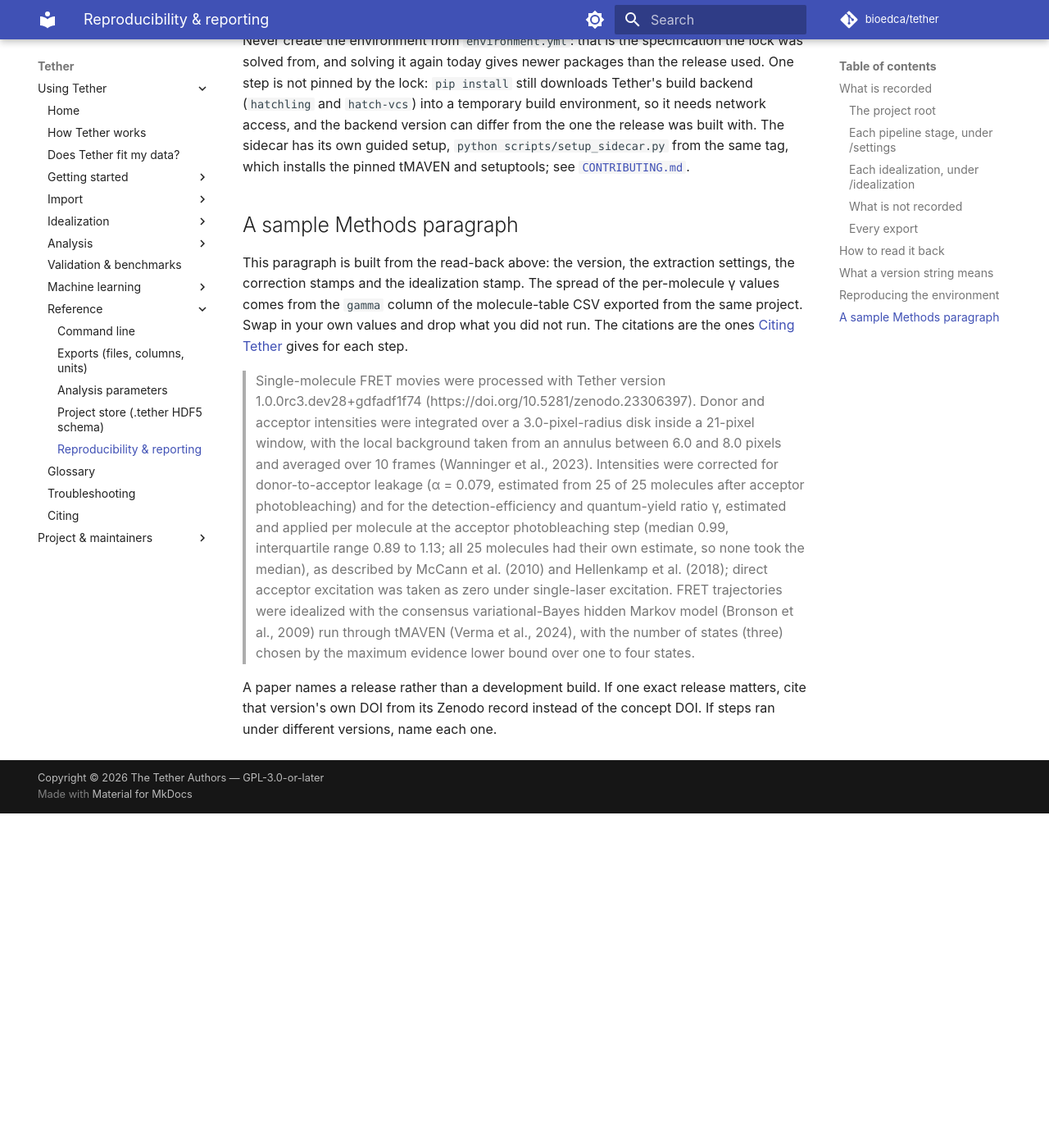
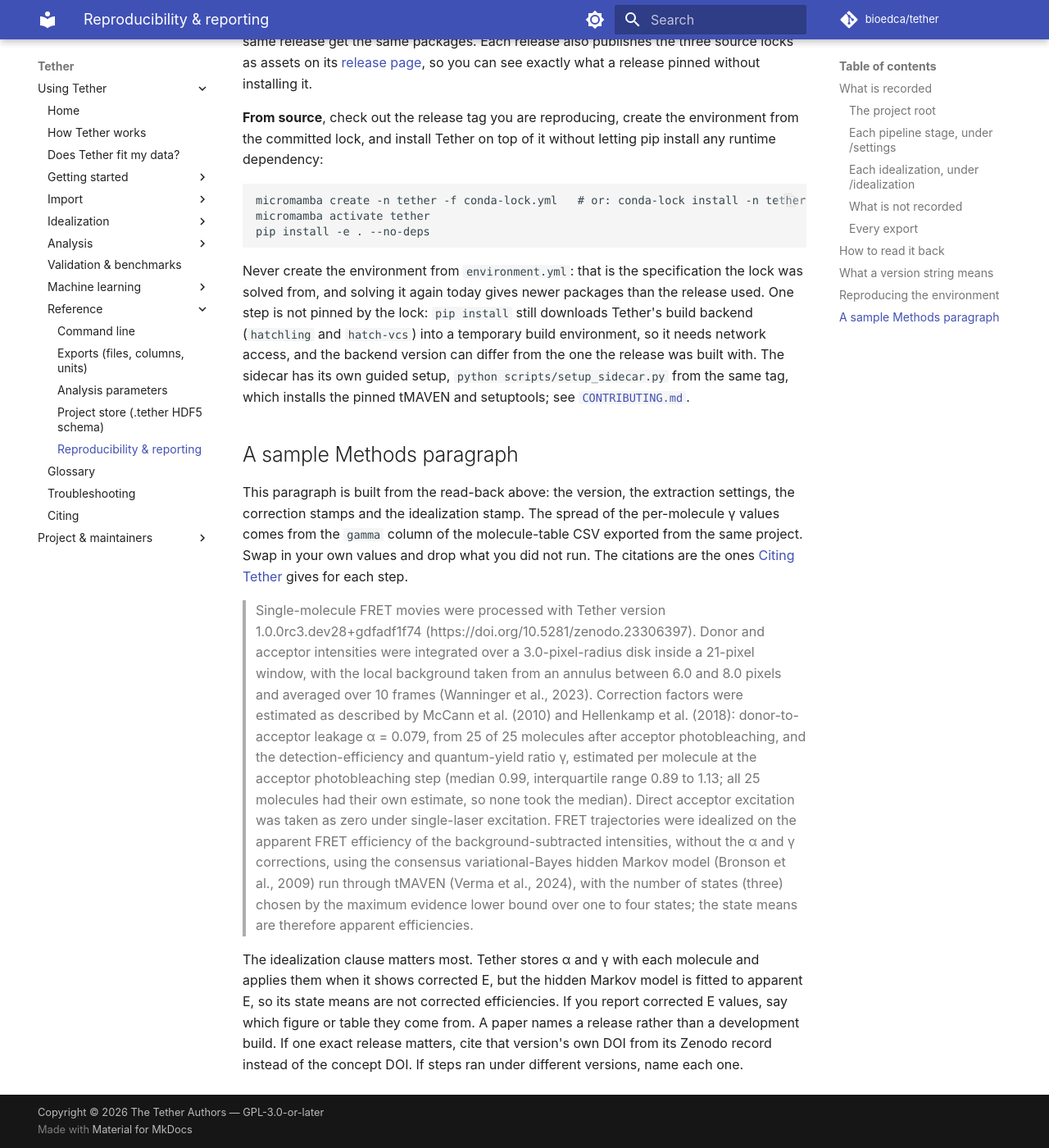
Before and after one commit to bioedca/tether, an MkDocs documentation site: the page built from docs/reproducibility.md, in a window 1280 px wide and 1400 px high, scrolled down 9009 px. Shown: the whole window at 82% size. Built offline with MkDocs 1.6.1 and Material for MkDocs 9.7.7, drawn with Linux system fonts in a browser that asks for light colours; comment, search, counter and statistics services are not loaded; the version menu is left out; before the commit the page ends 10001 px from its top, so only the background shows below that; some of the changed text lies outside the part shown.

Commit message:
docs(reproducibility): say the HMM fits apparent E and name unstamped settings (#175)
The sample Methods paragraph said the intensities were corrected before
idealization; the fit runs on apparent E from the background-subtracted
layer (ADR-0029), so the paragraph now says so and the idealization table
explains what intensity_quantity=corrected means. The opening summary is
scoped to the stamped stages, the not-recorded section names nrestarts and
points to the parameters reference, and the read-back snippet skips an
interrupted fit's .__writing__ staging group.

````diff
--- a/docs/reproducibility.md
+++ b/docs/reproducibility.md
@@ -8,9 +8,11 @@
 
 Tether's design rule is that every datum carries its origin
 ([ADR-0001](adr/0001-provenance-first-data-model.md)). In practice that means three things,
-covered in turn below: a version stamp and a parameter set on each pipeline stage inside the
-project, the same stamp in a sidecar file beside every publication export, and committed
-dependency locks that pin the environment the version ran in. Two pages go further: the
+covered in turn below: a version stamp and the stage's settings on extraction, the leakage,
+γ and correction passes and each idealization inside the project, the same stamp in a sidecar file
+beside every publication export, and committed dependency locks that pin the environment the
+version ran in. The record is not complete: some steps and some settings are never stamped,
+and [What is not recorded](#what-is-not-recorded) lists them. Two pages go further: the
 [project store reference](reference/tether-format.md) documents every group and dataset in a
 `.tether` file, and the [exports reference](reference/exports.md) documents every column of
 every export. What to cite, and the caveats on which steps leave no stamp, are on
@@ -113,7 +115,7 @@
 | `type` | The backend, for example `vbconhmm` (Tether's default) or `ebhmm`. A model imported from standalone tMAVEN keeps tMAVEN's own label. |
 | `nstates` | Number of states in the chosen model. |
 | `nstates_selected_by` | How `nstates` was chosen: `max-elbo` (the best evidence lower bound over the states tried), `fixed`, or `imported`. |
-| `dtype`, `intensity_quantity` | What was fitted. |
+| `dtype`, `intensity_quantity` | Which trace layer was fitted. `corrected` here means the background-subtracted layer, not α- or γ-corrected: the fit always runs on apparent E computed from that layer ([ADR-0029](adr/0029-idealization-correction-provenance-hash-and-per-factor-staleness.md)), so the state means are apparent efficiencies. |
 | `n_molecules` | Molecules this fit covered. |
 | `app_version`, `created_utc` | The Tether version and time of the fit. For an imported model this is the version that *imported* it, not the software that ran the fit. |
 | `elbo`, `elbo_by_nstates` | The evidence lower bound of the chosen model, and of every state count tried (JSON), when the backend reports them. |
@@ -127,6 +129,12 @@
 sidecar, and a fit run there is stamped only with the Tether version that imported it. For
 those, keep your own note of the version and settings; [Citing Tether](citing.md#reporting-a-tether-analysis)
 lists each case.
+
+Nor is every setting of the stamped stages stored. The idealization fitter's restart count
+(`nrestarts`), for one, is passed to tMAVEN but never written to the model group. The
+*Recorded in `.tether`* column of the [parameters reference](reference/parameters.md) says,
+for each tunable, whether and where it is stamped; anything marked **no** that you changed
+belongs in your own notes.
 
 ### Every export
 
@@ -175,11 +183,14 @@
         if isinstance(group, h5py.Group):
             show(f"/settings/{name}", group.attrs)
     for name, group in f.get("idealization", {}).items():
-        show(f"/idealization/{name}", group.attrs)
+        if not name.endswith(".__writing__"):
+            show(f"/idealization/{name}", group.attrs)
 ```
 
 The `isinstance` test skips `/settings/condition_audit`, which is a dataset (a log of
-condition edits) rather than a group.
+condition edits) rather than a group. The `.__writing__` test skips the staging group a fit
+leaves behind if it is interrupted while being saved; that group is an incomplete model, and
+`list_idealizations` in `src/tether/project/idealize.py` skips it the same way.
 
 Here is that script's actual output for a project made by `tether batch` from a synthetic
 25-molecule, 400-frame movie, with the default extraction settings and the default
@@ -366,17 +377,21 @@
 > (https://doi.org/10.5281/zenodo.23306397). Donor and acceptor intensities were integrated
 > over a 3.0-pixel-radius disk inside a 21-pixel window, with the local background taken from
 > an annulus between 6.0 and 8.0 pixels and averaged over 10 frames (Wanninger et al., 2023).
-> Intensities were corrected for donor-to-acceptor leakage (α = 0.079, estimated from 25 of
-> 25 molecules after acceptor photobleaching) and for the detection-efficiency and
-> quantum-yield ratio γ, estimated and applied per molecule at the acceptor photobleaching
-> step (median 0.99, interquartile range 0.89 to 1.13; all 25 molecules had their own
-> estimate, so none took the median), as described by McCann et al. (2010) and
-> Hellenkamp et al. (2018);
-> direct acceptor excitation was taken as zero under single-laser excitation. FRET
-> trajectories were idealized with the consensus variational-Bayes hidden Markov model
+> Correction factors were estimated as described by McCann et al. (2010) and Hellenkamp et
+> al. (2018): donor-to-acceptor leakage α = 0.079, from 25 of 25 molecules after acceptor
+> photobleaching, and the detection-efficiency and quantum-yield ratio γ, estimated per
+> molecule at the acceptor photobleaching step (median 0.99, interquartile range 0.89 to
+> 1.13; all 25 molecules had their own estimate, so none took the median). Direct acceptor
+> excitation was taken as zero under single-laser excitation. FRET trajectories were
+> idealized on the apparent FRET efficiency of the background-subtracted intensities,
+> without the α and γ corrections, using the consensus variational-Bayes hidden Markov model
 > (Bronson et al., 2009) run through tMAVEN (Verma et al., 2024), with the number of states
-> (three) chosen by the maximum evidence lower bound over one to four states.
+> (three) chosen by the maximum evidence lower bound over one to four states; the state
+> means are therefore apparent efficiencies.
 
-A paper names a release rather than a development build. If one exact release matters, cite
+The idealization clause matters most. Tether stores α and γ with each molecule and applies
+them when it shows corrected E, but the hidden Markov model is fitted to apparent E, so its
+state means are not corrected efficiencies. If you report corrected E values, say which
+figure or table they come from. A paper names a release rather than a development build. If one exact release matters, cite
 that version's own DOI from its Zenodo record instead of the concept DOI. If steps ran under
 different versions, name each one.
````
